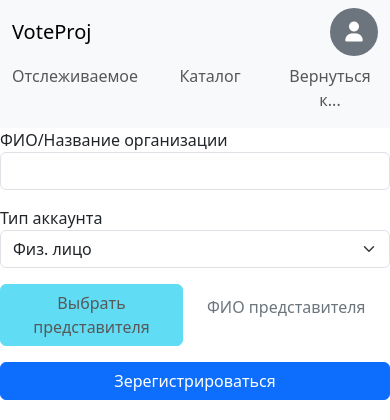
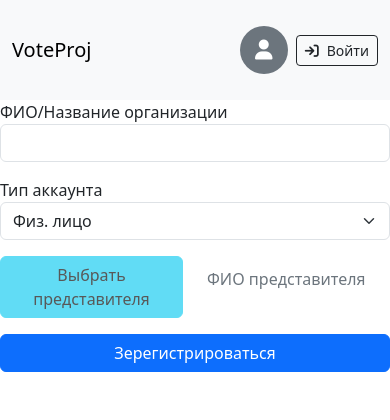
Before and after one commit to Rudnev-Konstantin/VoteProj, a Flask app: template app/templates/registration.html in a window 390 px wide. Shown: the top 420 px of the page. Run offline with Flask 3, Linux system fonts and the light colour scheme; the template is opened without the code that fills it, so the values that code supplies are empty; some libraries are stand-ins or nearby versions.

Commit message:
Написал адаптивный скелет navbar-а

```diff
--- a/app/static/css/style.css
+++ b/app/static/css/style.css
@@ -39,16 +39,10 @@
 }
 
 /* Mobile menu item styles */
-#mobileUserDropdown .nav-link,
 #mobileUserDropdown a {
     padding: 0.5rem 1rem;
     color: #212529;
     text-decoration: none;
-    transition: background-color 0.2s;
-}
-
-#mobileUserDropdown a:hover {
-    background-color: #f8f9fa;
 }
 
 /* Footer adjustments */
--- a/app/templates/base.html
+++ b/app/templates/base.html
@@ -1,4 +1,6 @@
-{% set name = nav.name.split() %}
+{% if nav.authorized %}
+{%set name = nav.name.split() %}
+{% endif %}
 <!DOCTYPE html>
 <html lang="ru">
 <head>
@@ -51,12 +53,17 @@
                                 <a class="dropdown-item" href="#">Мои конкурсы</a>
                                 <a class="dropdown-item" href="#">Мои проекты</a>
                                 <div class="dropdown-divider"></div>
-                                <a class="dropdown-item" href="#"><i class="fas fa-sign-out-alt me-2"></i>Выход</a>
+                                <a class="dropdown-item" href="#">Выход<i class="fa-solid fa-arrow-right-from-bracket ms-2"></i></a>
                             </div>
                         {% else %}
-                            <a href="#" class="btn btn-outline-primary">
-                                <i class="fas fa-sign-in-alt me-2"></i>Войти
-                            </a>
+                            <div class="d-flex gap-2 align-items-center">
+                                <div class="avatar-placeholder desktop-avatar me-2" id="desktopAvatar">
+                                    <i class="fas fa-user"></i>
+                                </div>
+                                <a href="#" class="d-block btn btn-outline-dark">
+                                    <i class="fa-solid fa-arrow-right-to-bracket me-2"></i>Войти
+                                </a>
+                            </div>
                         {% endif %}
                     </div>
                 </div>
@@ -72,28 +79,30 @@
                             </div>
                         {% endif %}
                     {% else %}
-                        <div class="avatar-placeholder mobile-avatar" id="mobileAvatar">
-                            <i class="fas fa-user"></i>
+                        <div class="d-flex align-items-center gap-2">
+                            <div class="avatar-placeholder mobile-avatar" id="mobileAvatar">
+                                <i class="fas fa-user"></i>
+                            </div>
+                            <a href="#" class="d-block btn btn-outline-dark btn-sm">
+                                <i class="fa-solid fa-arrow-right-to-bracket me-2"></i>Войти
+                            </a>
                         </div>
                     {% endif %}
                 </div>
             </div>
 
+            {% if nav.authorized %}
             <!-- Mobile Dropdown Menu -->
             <div class="container-fluid d-lg-none" id="mobileUserDropdown">
                 <div class="row">
                     <div class="col-12 py-2">
-                        {% if nav.authorized %}
                             <h4 class="text-end fw-normal pe-2">{{ nav.name }}</h4>
                             <a class="d-block text-end pe-2" href="#">Моя страница</a>
                             <hr>
                             <a class="d-block ps-2" href="#">Мои конкурсы</a>
                             <a class="d-block ps-2" href="#">Мои проекты</a>
                             <hr>
-                            <a class="d-block ps-2" href="#"><i class="fas fa-sign-out-alt me-2"></i>Выход</a>
-                        {% else %}
-                            <a class="d-block ps-2" href="#"><i class="fas fa-sign-in-alt me-2"></i>Войти</a>
-                        {% endif %}
+                            <a class="d-block ps-2" href="#">Выход<i class="fa-solid fa-arrow-right-from-bracket ms-2"></i></a>
                     </div>
                 </div>
             </div>
@@ -101,14 +110,14 @@
             <!-- Mobile Bottom Menu -->
             <div class="container-fluid d-lg-none" id="header_bottom">
                 <ul class="navbar-nav w-100">
-                    <div class="row">
-                        <div class="col text-center">
+                    <div class="row justify-content-center">
+                        <div class="col col-sm-3 text-center">
                             <a class="nav-link" href="#">Отслеживаемое</a>
                         </div>
-                        <div class="col text-center">
+                        <div class="col col-sm-3 text-center">
                             <a class="nav-link" href="#">Каталог</a>
                         </div>
-                        <div class="col text-center">
+                        <div class="col col-sm-3 text-center">
                             <a class="nav-link" href="#">
                                 {% if nav.is_user %}Организации{% else %}Вернуться к...{% endif %}
                             </a>
@@ -116,6 +125,7 @@
                     </div>
                 </ul>
             </div>
+            {% endif %}
         </nav>
     </header>
 
```
Also changed, not shown: app/static/js/script.js (+15 -30 lines).
